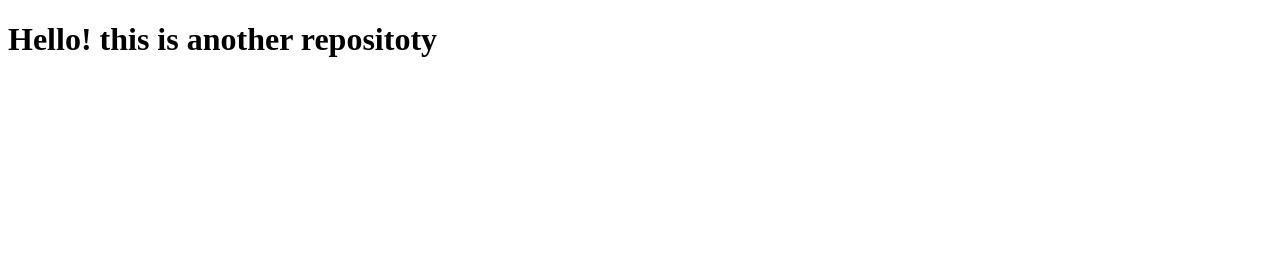
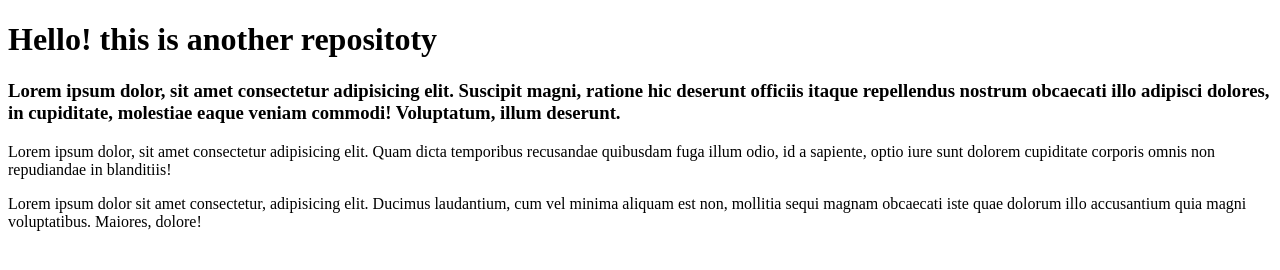
Before and after one commit to alexangria1992/git-v2-exisitng-repo, a plain HTML site: page index.html in a window 1280 px wide. Drawn offline with Linux system fonts and the light colour scheme.

Commit message:
3rd change

```diff
--- a/index.html
+++ b/index.html
@@ -7,5 +7,22 @@
   </head>
   <body>
     <h1>Hello! this is another repositoty</h1>
+    <h3>
+      Lorem ipsum dolor, sit amet consectetur adipisicing elit. Suscipit magni,
+      ratione hic deserunt officiis itaque repellendus nostrum obcaecati illo
+      adipisci dolores, in cupiditate, molestiae eaque veniam commodi!
+      Voluptatum, illum deserunt.
+    </h3>
+    <article>
+      Lorem ipsum dolor, sit amet consectetur adipisicing elit. Quam dicta
+      temporibus recusandae quibusdam fuga illum odio, id a sapiente, optio iure
+      sunt dolorem cupiditate corporis omnis non repudiandae in blanditiis!
+    </article>
+    <p>
+      Lorem ipsum dolor sit amet consectetur, adipisicing elit. Ducimus
+      laudantium, cum vel minima aliquam est non, mollitia sequi magnam
+      obcaecati iste quae dolorum illo accusantium quia magni voluptatibus.
+      Maiores, dolore!
+    </p>
   </body>
 </html>
```
